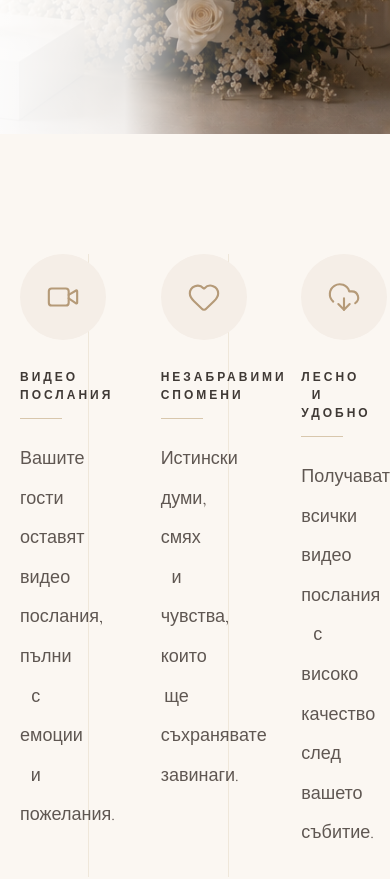
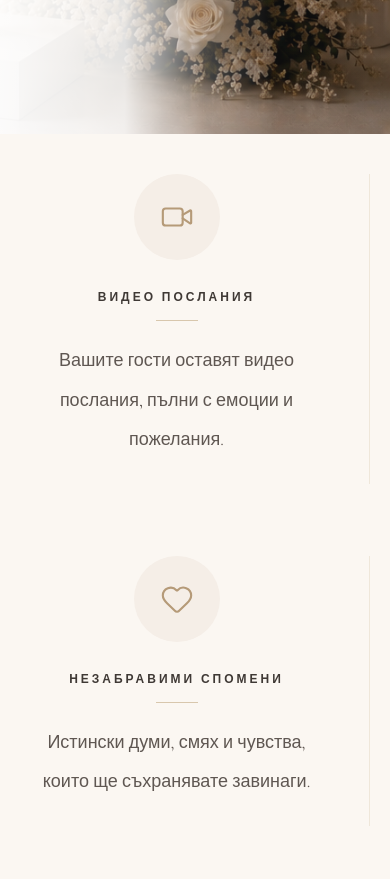
Before and after one commit to nansitocheva-netizen/eterna-site, a Next.js app: page / in a window 390 px wide. Shown: the part 960-1839 px from the top of the page. Built offline with nearby package versions, Linux system fonts and the light colour scheme.

Commit message:
Fix broken mobile layout

```diff
--- a/app/globals.css
+++ b/app/globals.css
@@ -287,3 +287,38 @@ img {
   }
 
 }
+* {
+  max-width: 100%;
+}
+
+html,
+body {
+  overflow-x: hidden;
+  width: 100%;
+}
+
+section,
+div {
+  max-width: 100vw;
+}
+
+@media (max-width: 768px) {
+
+  div[style*="1280px"] {
+    width: 100% !important;
+    max-width: 100% !important;
+  }
+
+  div[style*="45%"] {
+    width: 100% !important;
+  }
+
+  div[style*="repeat(3"] {
+    grid-template-columns: 1fr !important;
+  }
+
+  section[style*="120px 96px"] {
+    padding: 40px 20px !important;
+  }
+
+}
```
